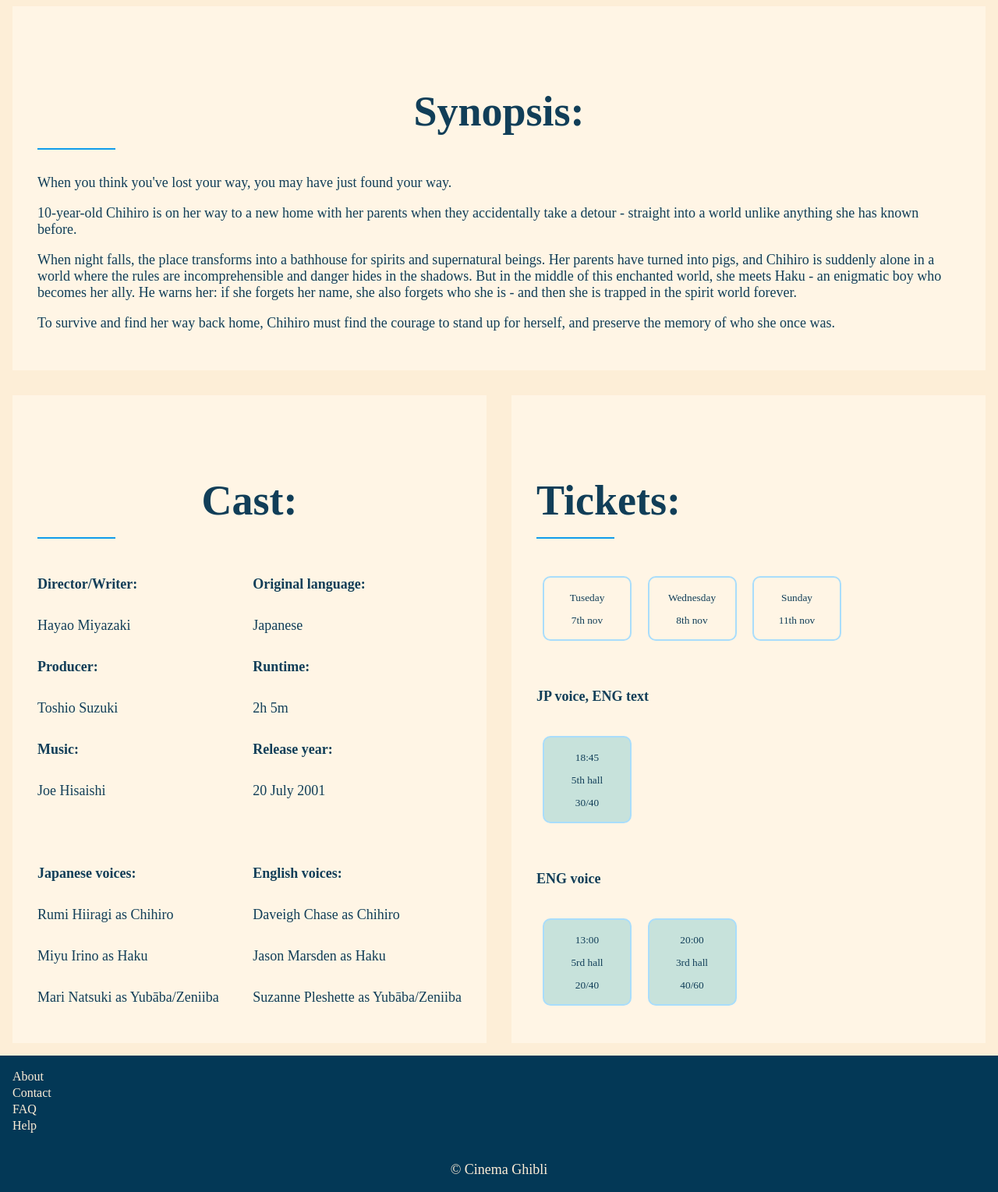
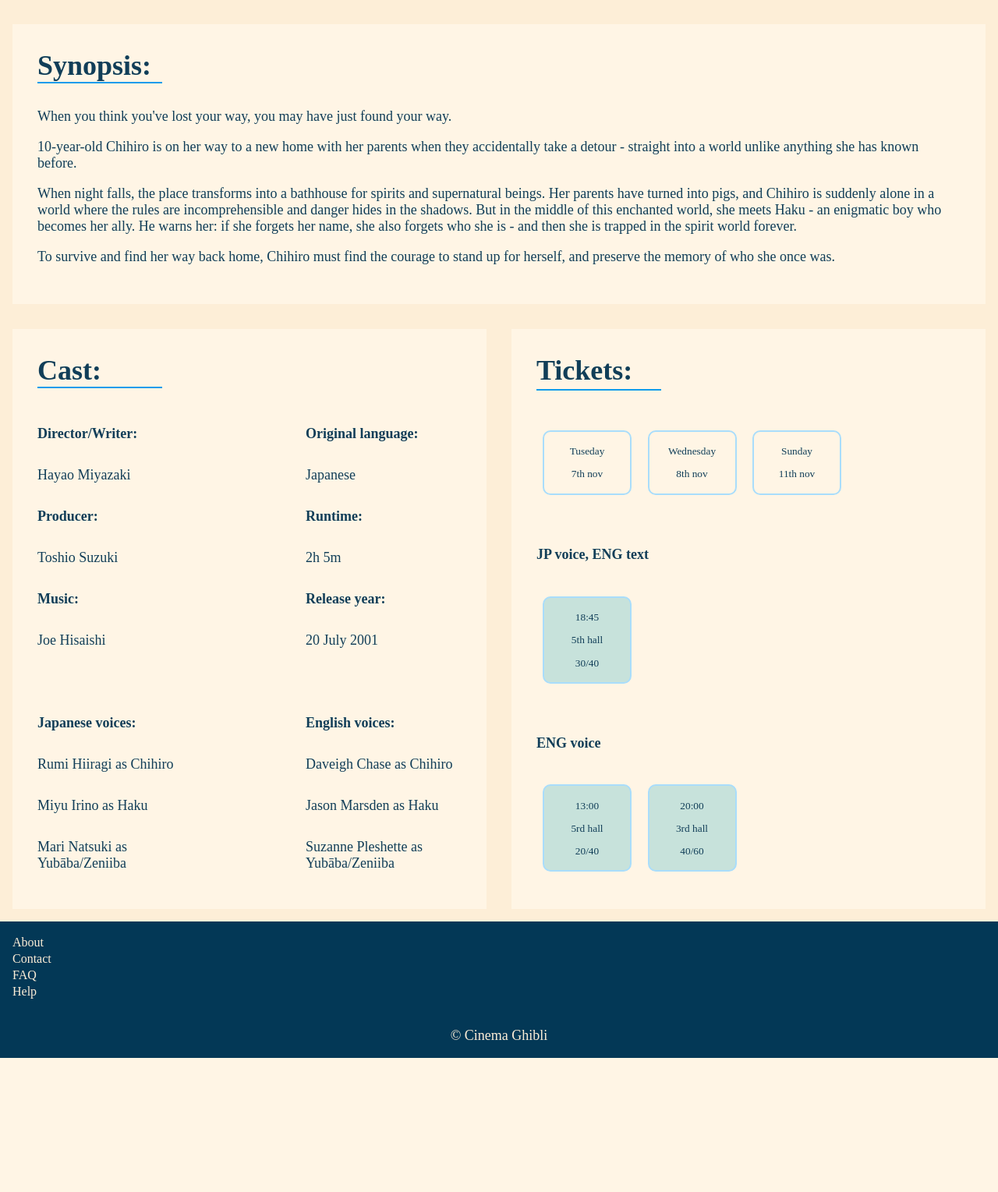
Before and after one commit to johnahlenhed/Cinema-Ghibli, a PHP site: page /movie.php in a window 1280 px wide. Shown: the part 1086-2615 px from the top of the page at 78% size. After the commit the page ends 2443 px from the top, so only its background shows below. Run offline with PHP 8.4, Linux system fonts and the light colour scheme.

Commit message:
fixed the headings on movie page

```diff
--- a/assets/movie.css
+++ b/assets/movie.css
@@ -17,7 +17,7 @@ section {
 
 .line {
     display: block;
-    width: 100px;
+    width: 120px;
     height: 2px;
     background-color: var( --line);
     margin-bottom: 2rem;
@@ -25,19 +25,32 @@ section {
 
 /* - TYPOGRPHY - */
 
-h2 {
+main h2 {
     margin: 0;
+    text-align: left;
+}
+
+main h3{
+    font-size: 3em;
+    font-weight: bold;
+}
+main h3{
+    font-size: 2em;
+    font-weight: bold;
+    margin-top: 0;
+    margin-bottom: 0;
 }
 
 /* - Title - */
 
 .movieTitle{
     text-align: left;
-    margin: 1rem 0;
+    margin-bottom: 0.5rem;
 }
 
-.movieTitle h1 {
+.movieTitle h2 {
     margin: 0.5rem 0;
+    font-size: 3em;
 }
 
 .movieTitle div{
@@ -55,6 +68,9 @@ h2 {
     .movieTitle {
     float: left;
     }
+    .line {
+    width: 160px;
+}
 }
 
 /* - TRAILER - */
@@ -129,7 +145,11 @@ table td {
     padding-bottom: 1.5rem;
 }
 
-
+@media screen and (min-width: 800px) {
+    .castTable table {
+    width: 200px;
+}
+}
 /* - SYNOPSIS - */
 
 .synopsis p{
--- a/assets/styles.css
+++ b/assets/styles.css
@@ -428,6 +428,8 @@ main {
 main h2 {
   font-weight: bold;
   font-size: 3em;
+}
+main .indexTitle {
   text-align: center;
   margin-top: 4.5rem;
   margin-bottom: 1rem;
--- a/movie.php
+++ b/movie.php
@@ -5,7 +5,7 @@
 </head>
 <main>
     <section class="movieTitle">
-        <h1>Spirited Away</h1>
+        <h2>Spirited Away</h2>
         <div>
             <span class="ageRating">7+</span>
             <span class="movieGenre">Adventure,</span>
@@ -16,7 +16,7 @@
         <iframe class="responsive-iframe" src="https://www.youtube.com/embed/ByXuk9QqQkk?si=qdcTF4G70ObH7q03" title="YouTube video player" frameborder="0" allow="accelerometer; autoplay; clipboard-write; encrypted-media; gyroscope; picture-in-picture; web-share" referrerpolicy="strict-origin-when-cross-origin" allowfullscreen></iframe>
     </div>
     <section class="synopsis" id="infoContainer">
-        <h2>Synopsis:</h2>
+        <h3>Synopsis:</h3>
         <span class="line"></span>
         <p>When you think you've lost your way, you may have just found your way. </p>
         <p>10-year-old Chihiro is on her way to a new home with her parents when they
@@ -33,7 +33,7 @@
     </section>
     <div class="castBookingContainer">
         <section class="cast" id="infoContainer">
-            <h2>Cast:</h2>
+            <h3>Cast:</h3>
             <span class="line"></span>
             <div class="castTable">
                 <table>
@@ -111,7 +111,7 @@
             </div>
         </section>
         <section class="booking" id="infoContainer">
-            <h2>Tickets:</h2>
+            <h3>Tickets:</h3>
             <span class="line"></span>
             <div class="date">
                 <button>
```
Also changed, not shown: index.php (+4 -4 lines).
